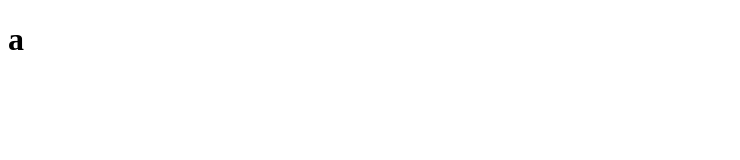
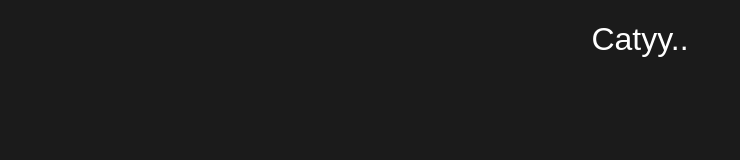
Before and after one commit to VoncheyK/Catyy.ga, a plain HTML site: page index.html in a window 1280 px wide. Shown: the whole page, without its empty margins (0-740 px from the left). Drawn offline with Linux system fonts and the light colour scheme.

Commit message:
first commit

```diff
--- a/index.html
+++ b/index.html
@@ -1,11 +1,12 @@
 <!DOCTYPE html>
 <html>
     <head>
-
+        <title>Catyy / Home</title>
+        <link rel="stylesheet" href="style.css">
     </head>
     <body>
-        <h1>
-            a
+        <h1 class="top">
+            Catyy..
         </h1>
     </body>
 </html>
--- /dev/null
+++ b/style.css
@@ -0,0 +1,11 @@
+body {
+    background-color: rgb(27, 27, 27);
+}
+
+.top {
+
+    text-align: center;
+    font-family: arial;
+    font-weight: 20;
+    color: white;
+}
```
